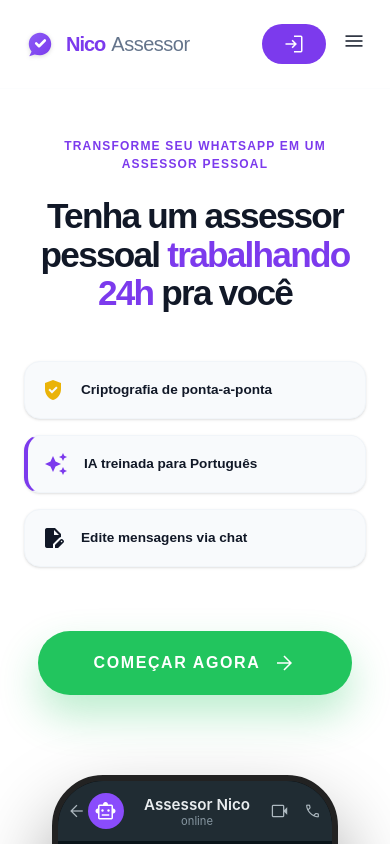
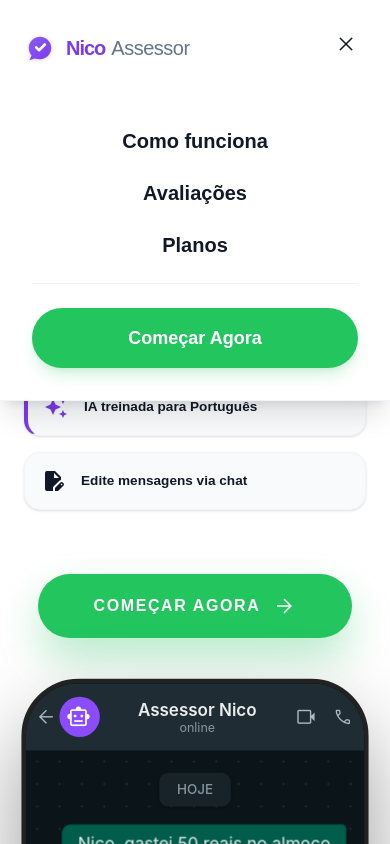
Before and after one commit to chili-guy/SaaS_Financeiro, a React (Vite) app in the folder LP/: page / in a window 390 px wide. Both pictures are taken after a click on the button "menu". Shown: the top 844 px of the page. Built offline with nearby package versions, Linux system fonts and the light colour scheme.

Commit message:
feat: navbar mobile funcional, remoção de login, ajuste de cor no título financeiro e otimização de espaçamento

```diff
--- a/LP/src/App.jsx
+++ b/LP/src/App.jsx
@@ -95,6 +95,7 @@ function FAQItem({ question, answer }) {
 }
 
 function App() {
+  const [isMenuOpen, setIsMenuOpen] = useState(false);
   const [scrollY, setScrollY] = useState(0);
 
   useEffect(() => {
@@ -107,8 +108,8 @@ function App() {
     <div className="bg-white text-[#111827] font-body selection:bg-[#7C3AED]/20 selection:text-[#7C3AED] overflow-x-hidden">
 
       {/* Navigation */}
-      <nav className="relative w-full z-50 bg-white border-b border-[#F1F5F9]/20">
-        <div className="max-w-7xl mx-auto flex justify-between items-center px-6 py-6 md:py-8">
+      <nav className={`fixed w-full z-[100] transition-all duration-300 ${scrollY > 50 ? 'bg-white/90 backdrop-blur-xl shadow-sm border-b border-[#F1F5F9]' : 'bg-transparent'}`}>
+        <div className="max-w-7xl mx-auto flex justify-between items-center px-6 py-6 md:py-6">
           {/* Brand Logo - Nico Assessor */}
           <a href="/" className="flex items-center">
             <Logo className="h-8 md:h-12" />
@@ -121,22 +122,31 @@ function App() {
             <a className="hover:text-[#7C3AED] transition-colors" href="#planos">Planos</a>
           </div>
 
-          {/* Actions */}
+          {/* Actions - Login Removed */}
           <div className="flex items-center gap-4">
-            <a className="bg-[#7C3AED] text-white px-5 md:px-7 py-2 md:py-2.5 rounded-full text-[0.8rem] md:text-[0.9rem] font-body font-semibold hover:bg-[#4C1D95] transition-all duration-300 flex items-center gap-2 transform active:scale-95" href="#">
-              <span className="material-symbols-outlined text-[18px]">login</span>
-              <span className="hidden sm:inline">Login</span>
-            </a>
-            {/* Mobile Menu Icon (Visual Only) */}
-            <button className="lg:hidden text-[#111827]">
-              <span className="material-symbols-outlined text-3xl">menu</span>
+            <button
+              onClick={() => setIsMenuOpen(!isMenuOpen)}
+              className="lg:hidden text-[#111827] p-2 hover:bg-gray-100 rounded-lg transition-colors"
+            >
+              <span className="material-symbols-outlined text-3xl">{isMenuOpen ? 'close' : 'menu'}</span>
             </button>
           </div>
+        </div>
+
+        {/* Mobile Menu Overlay */}
+        <div className={`lg:hidden absolute top-full left-0 w-full bg-white border-b border-[#F1F5F9] shadow-xl transition-all duration-300 ${isMenuOpen ? 'opacity-100 visible' : 'opacity-0 invisible h-0 overflow-hidden'}`}>
+           <div className="flex flex-col p-8 space-y-6 font-headline font-bold text-center">
+              <a onClick={() => setIsMenuOpen(false)} className="text-xl text-[#111827] hover:text-[#7C3AED]" href="#como-funciona">Como funciona</a>
+              <a onClick={() => setIsMenuOpen(false)} className="text-xl text-[#111827] hover:text-[#7C3AED]" href="#avaliacoes">Avaliações</a>
+              <a onClick={() => setIsMenuOpen(false)} className="text-xl text-[#111827] hover:text-[#7C3AED]" href="#planos">Planos</a>
+              <hr className="border-[#F1F5F9]" />
+              <a href="https://wa.me/assessornico" className="bg-[#22c55e] text-white py-4 rounded-full text-lg shadow-lg shadow-[#22c55e]/20">Começar Agora</a>
+           </div>
         </div>
       </nav>
 
       {/* Hero Section */}
-      <section className="relative pt-12 md:pt-20 pb-0 flex flex-col items-center justify-center text-center px-6 overflow-hidden bg-white" id="como-funciona">
+      <section className="relative pt-24 md:pt-40 pb-0 flex flex-col items-center justify-center text-center px-6 overflow-hidden bg-white" id="como-funciona">
         <div className="max-w-[1000px] relative z-10 mx-auto flex flex-col items-center">
 
           {/* Top subtle text */}
@@ -145,7 +155,7 @@ function App() {
           </p>
 
           {/* Main Headline (Responsive) */}
-          <h1 className="text-[2.2rem] sm:text-[2.8rem] md:text-[3.8rem] font-headline font-black leading-[1.1] md:leading-[1.05] tracking-tighter text-[#111827] mb-12">
+          <h1 className="text-[2.2rem] sm:text-[2.8rem] md:text-[3.8rem] font-headline font-black leading-[1.1] md:leading-[1.05] tracking-tighter text-[#111827] mb-8">
             Tenha um assessor pessoal <span className="md:block text-[#7C3AED]">trabalhando 24h</span> pra você
           </h1>
 
@@ -176,7 +186,7 @@ function App() {
         </div>
 
         {/* Hero Phones - Uniform Tri-Mockup Layout */}
-        <div className="relative w-full max-w-7xl mx-auto h-auto z-10 flex flex-wrap justify-center gap-6 md:gap-12 px-4 items-center mb-24 overflow-visible">
+        <div className="relative w-full max-w-7xl mx-auto h-auto z-10 flex flex-wrap justify-center gap-6 md:gap-12 px-4 items-center mb-12 md:mb-24 overflow-visible">
 
           {/* Left Phone (Uniform Size) */}
           <div className="w-[300px] sm:w-[320px] z-10 hidden lg:block transition-all duration-500 hover:-translate-y-2 rounded-[3rem] shadow-[0_30px_60px_rgba(0,0,0,0.3)]">
@@ -186,8 +196,8 @@ function App() {
           </div>
 
           {/* Center Phone (Uniform Size) */}
-          <div className="w-[92%] sm:w-[320px] z-20 transition-all duration-500 hover:-translate-y-2 rounded-[3.2rem] shadow-[0_40px_80px_rgba(0,0,0,0.4)]">
-              <div className="rounded-[3.2rem] bg-[#111] border-[6px] md:border-[10px] border-[#222] overflow-hidden aspect-[9/19] relative">
+          <div className="w-full sm:w-[320px] z-20 transition-all duration-500 hover:-translate-y-2 rounded-[3.2rem] shadow-[0_40px_80px_rgba(0,0,0,0.4)] scale-[1.12] sm:scale-100">
+              <div className="rounded-[3.2rem] bg-[#111] border-[4px] sm:border-[10px] border-[#222] overflow-hidden aspect-[9/19] relative">
                 <ChatMockup />
                 {/* Visual Glow */}
                 <div className="absolute -inset-20 bg-[#7C3AED]/15 blur-[100px] pointer-events-none -z-10 rounded-full"></div>
@@ -232,8 +242,8 @@ function App() {
       </section>
 
       {/* Block 1: FINANCEIRO */}
-      <section className="py-32 px-6 bg-white overflow-hidden relative" id="financeiro">
-        <div className="max-w-7xl mx-auto flex flex-col lg:flex-row items-center gap-20">
+      <section className="py-16 md:py-32 px-6 bg-white overflow-hidden relative" id="financeiro">
+        <div className="max-w-7xl mx-auto flex flex-col lg:flex-row items-center gap-12 lg:gap-20">
           {/* Text Content */}
           <div className="flex-1 space-y-8 lg:max-w-[540px]">
             <div className="inline-flex items-center gap-2 px-3 py-1 rounded-full bg-[#7C3AED]/10 text-[#7C3AED] text-[0.7rem] font-bold tracking-widest uppercase">
@@ -241,7 +251,7 @@ function App() {
               Gestão Financeira
             </div>
             <h2 className="text-[2.8rem] md:text-[3.8rem] font-headline font-black leading-[1.05] text-[#111827] tracking-tighter">
-              Organização <br /><span className="text-[#64748B]">sem planilhas.</span>
+              Organização <br /><span className="text-[#7C3AED]">sem planilhas.</span>
             </h2>
             <div className="space-y-6 text-[#64748B] text-[1.1rem] font-body leading-relaxed">
               <p>
@@ -287,8 +297,8 @@ function App() {
       </section>
 
       {/* Block 2: COMPROMISSOS */}
-      <section className="py-32 px-6 bg-[#F8FAFC] overflow-hidden relative" id="compromissos">
-        <div className="max-w-7xl mx-auto flex flex-col lg:flex-row-reverse items-center gap-20">
+      <section className="py-16 md:py-32 px-6 bg-[#F8FAFC] overflow-hidden relative" id="compromissos">
+        <div className="max-w-7xl mx-auto flex flex-col lg:flex-row-reverse items-center gap-12 lg:gap-20">
           {/* Text Content */}
           <div className="flex-1 space-y-8 lg:max-w-[540px]">
              <div className="inline-flex items-center gap-2 px-3 py-1 rounded-full bg-[#111827]/5 text-[#111827] text-[0.7rem] font-bold tracking-widest uppercase">
@@ -340,7 +350,7 @@ function App() {
       </section>
 
       {/* Block 3: Registre tudo no WhatsApp - Redesigned for Premium Look */}
-      <section className="py-32 px-6 bg-[#F8FAFC] relative overflow-hidden border-b border-[#F1F5F9]" id="tecnologia">
+      <section className="py-16 md:py-32 px-6 bg-[#F8FAFC] relative overflow-hidden border-b border-[#F1F5F9]" id="tecnologia">
         {/* IBM-style Grid Background */}
         <div className="absolute inset-0 opacity-[0.4] pointer-events-none"
              style={{
@@ -427,7 +437,7 @@ function App() {
       </section>
 
       {/* Block 4: Inteligência e Tecnologia */}
-      <section className="py-24 px-6 bg-[#F1F5F9] border-b border-white">
+      <section className="py-16 md:py-32 px-6 bg-[#F1F5F9] border-b border-white">
         <div className="max-w-6xl mx-auto grid grid-cols-1 lg:grid-cols-2 gap-16 items-center">
           {/* Visual Cards (Order 2 on Mobile, Order 1 on Desktop) */}
           <div className="order-2 lg:order-1">
@@ -475,7 +485,7 @@ function App() {
 
 
       {/* Planos Section */}
-      <section id="planos" className="py-24 px-6 bg-white border-b border-[#F1F5F9]">
+      <section id="planos" className="py-16 md:py-32 px-6 bg-white border-b border-[#F1F5F9]">
         <div className="max-w-7xl mx-auto flex flex-col items-center">
           <div className="relative mb-4 block text-center">
             <h2 className="text-4xl md:text-[3rem] font-headline font-bold text-[#111827] tracking-tight text-center">Conheça nossos planos</h2>
@@ -609,7 +619,7 @@ function App() {
       </section>
 
       {/* FAQ Section */}
-      <section id="faq" className="py-24 px-6 bg-[#F1F5F9] border-t border-[#e2e8f0]">
+      <section id="faq" className="py-16 md:py-32 px-6 bg-[#F1F5F9] border-t border-[#e2e8f0]">
         <div className="max-w-4xl mx-auto">
           <div className="relative mb-14 block text-center">
              <h2 className="text-4xl md:text-[3rem] font-headline font-bold text-[#111827] tracking-tight text-center uppercase">PERGUNTAS FREQUENTES</h2>
@@ -633,7 +643,7 @@ function App() {
       </section>
 
       {/* Footer Section */}
-      <footer className="bg-[#0B1120] text-white pt-24 pb-12 px-6 border-t border-[#1f2937] relative z-20">
+      <footer className="bg-[#0B1120] text-white pt-16 md:pt-32 pb-12 px-6 border-t border-[#1f2937] relative z-20">
         <div className="max-w-6xl mx-auto">
           <div className="grid grid-cols-1 md:grid-cols-2 lg:grid-cols-12 gap-12 mb-20">
             {/* Brand Col */}
```
